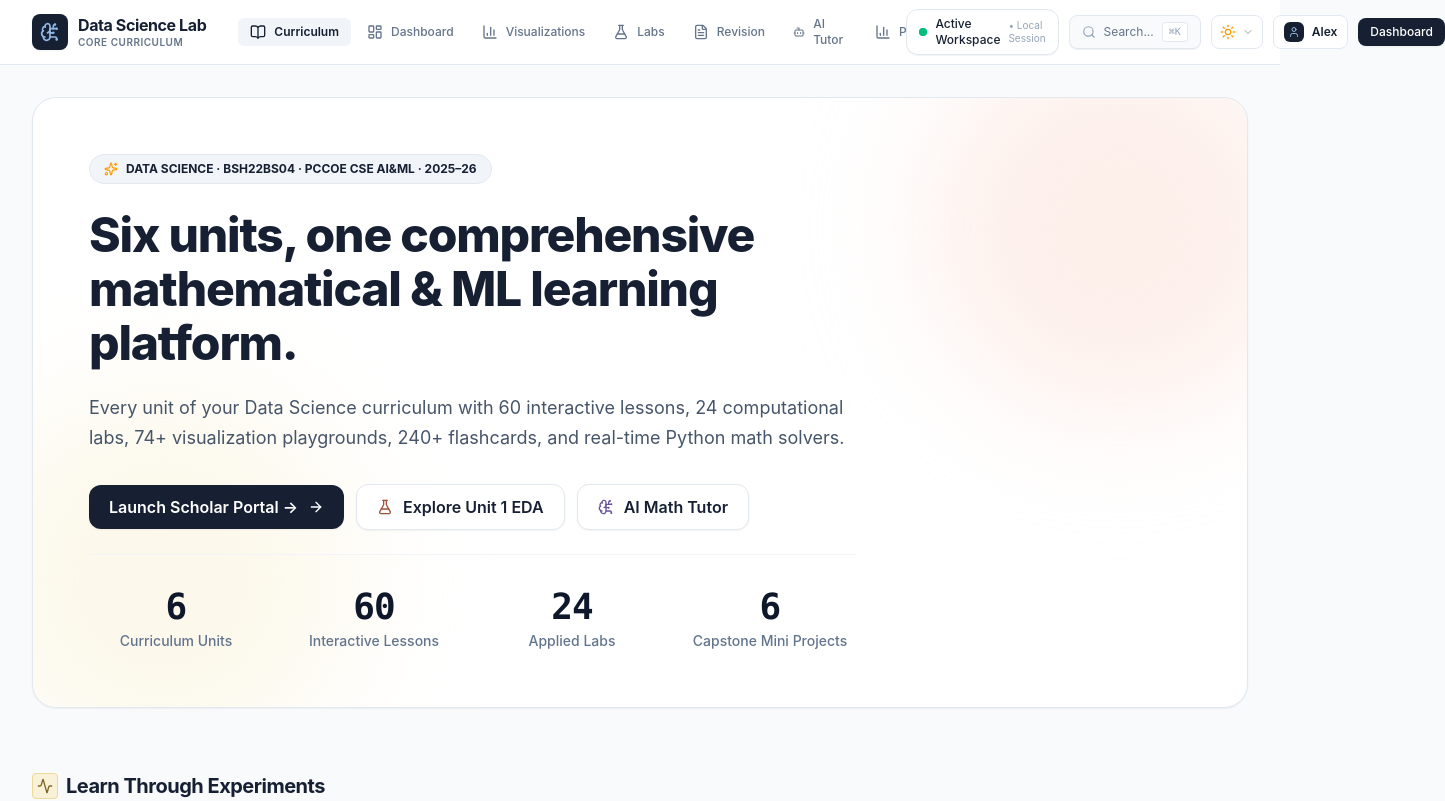
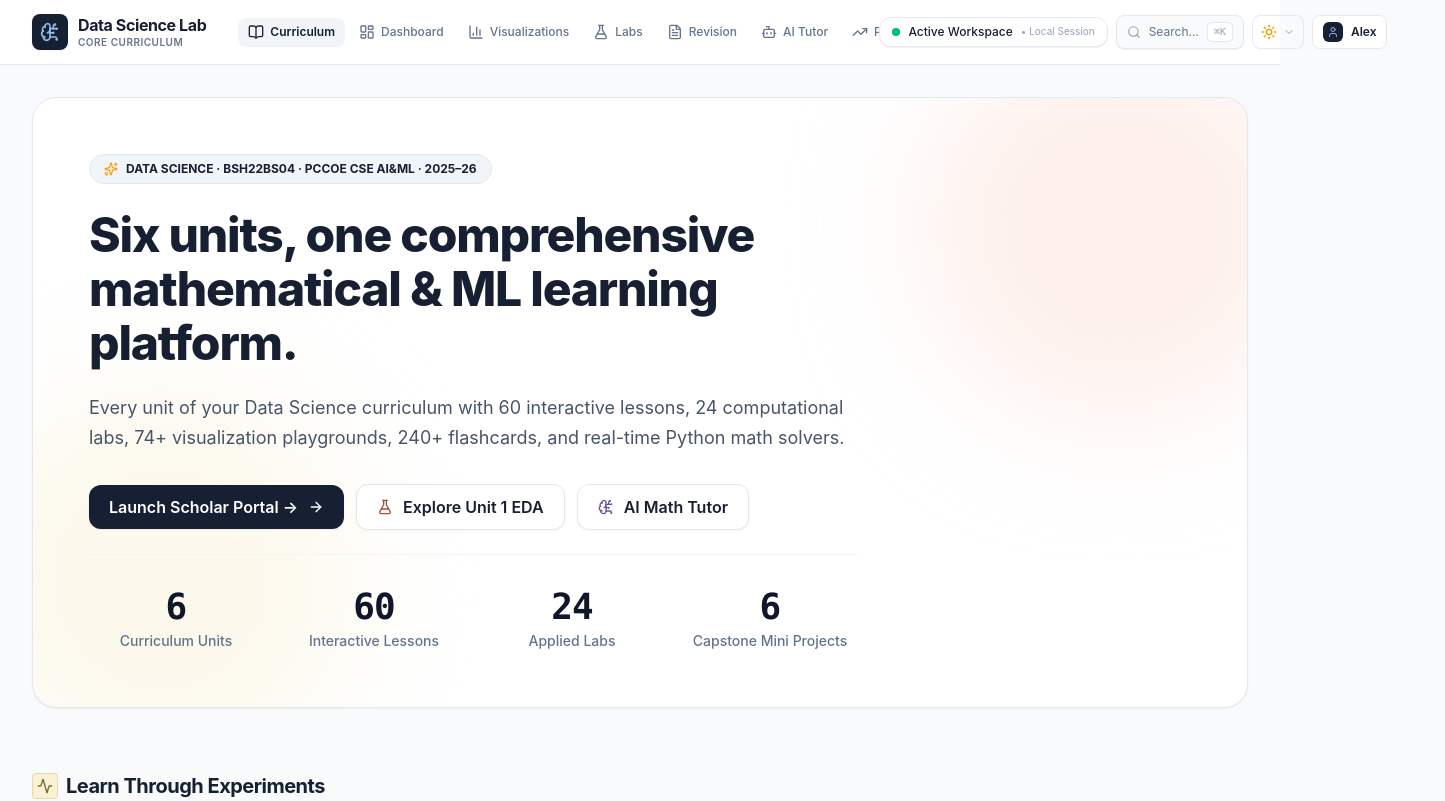
Before and after one commit to siyaagrawal475-rgb/data-science-lab, a Next.js app: page / in a window 1280 px wide. Shown: the top 801 px of the page, 1445 px wide, since content can reach past the window. Built offline with nearby package versions, Linux system fonts and the light colour scheme.

Commit message:
fix(nav): arrange navigation tabs properly, prevent wrapping and ensure all tabs are visible

```diff
--- a/src/components/layout/Navbar.tsx
+++ b/src/components/layout/Navbar.tsx
@@ -9,6 +9,7 @@ import {
   BookOpen,
   FlaskConical,
   BarChart3,
+  TrendingUp,
   LogIn,
   Menu,
   X,
@@ -50,7 +51,7 @@ export const Navbar: React.FC = () => {
     { href: '/labs/eda', label: 'Labs', icon: <FlaskConical className="w-4 h-4" /> },
     { href: '/revision', label: 'Revision', icon: <FileText className="w-4 h-4" /> },
     { href: '/tutor', label: 'AI Tutor', icon: <Bot className="w-4 h-4" /> },
-    { href: '/progress', label: 'Progress', icon: <BarChart3 className="w-4 h-4" /> },
+    { href: '/progress', label: 'Progress', icon: <TrendingUp className="w-4 h-4" /> },
   ];
 
   return (
@@ -75,7 +76,7 @@ export const Navbar: React.FC = () => {
               </Link>
 
               {/* Desktop Nav Links */}
-              <nav className="hidden xl:flex items-center gap-1">
+              <nav className="hidden lg:flex items-center gap-0.5 xl:gap-1">
                 {navLinks.map((link) => {
                   const isActive = pathname === link.href;
                   return (
@@ -83,14 +84,14 @@ export const Navbar: React.FC = () => {
                       key={link.href}
                       href={link.href}
                       className={cn(
-                        'flex items-center gap-2 px-3 py-1.5 rounded-md text-xs font-medium transition-colors',
+                        'flex items-center gap-1.5 px-2.5 py-1.5 rounded-lg text-xs font-medium whitespace-nowrap shrink-0 transition-colors',
                         isActive
-                          ? 'text-[#172033] dark:text-[#F1F5F9] bg-[#F1F5F9] dark:bg-[#202D3B] font-semibold'
+                          ? 'text-[#172033] dark:text-[#F1F5F9] bg-[#F1F5F9] dark:bg-[#202D3B] font-semibold shadow-2xs'
                           : 'text-[#64748B] dark:text-[#B8C4D1] hover:text-[#172033] dark:hover:text-[#F1F5F9] hover:bg-[#F8FAFC] dark:hover:bg-[#1B2735]'
                       )}
                     >
                       {link.icon}
-                      <span>{link.label}</span>
+                      <span className="whitespace-nowrap">{link.label}</span>
                     </Link>
                   );
                 })}
@@ -98,17 +99,17 @@ export const Navbar: React.FC = () => {
             </div>
 
             {/* Right: Search, Actions, Profile & Theme Toggle */}
-            <div className="hidden md:flex items-center gap-2.5">
-              <VisitorCounter className="hidden xl:inline-flex" />
+            <div className="hidden md:flex items-center gap-2 shrink-0">
+              <VisitorCounter className="hidden 2xl:inline-flex" />
 
               <button
                 onClick={() => setIsSearchOpen(true)}
-                className="flex items-center gap-2 px-3 py-1.5 rounded-lg border border-[#E2E8F0] dark:border-[#2E3B4A] bg-[#F8FAFC] dark:bg-[#101923] text-xs text-[#64748B] dark:text-[#CBD5E1] hover:border-[#CBD5E1] dark:hover:border-[#3D4F63] hover:text-[#172033] dark:hover:text-white transition-all cursor-pointer shadow-2xs"
+                className="flex items-center gap-2 px-2.5 py-1.5 rounded-lg border border-[#E2E8F0] dark:border-[#2E3B4A] bg-[#F8FAFC] dark:bg-[#101923] text-xs text-[#64748B] dark:text-[#CBD5E1] hover:border-[#CBD5E1] dark:hover:border-[#3D4F63] hover:text-[#172033] dark:hover:text-white transition-all cursor-pointer shadow-2xs shrink-0"
                 title="Search topics, lessons, labs (Ctrl+K)"
               >
                 <Search className="w-3.5 h-3.5 text-[#94A3B8] dark:text-[#91B9E8]" />
-                <span>Search...</span>
-                <kbd className="hidden lg:inline-flex text-[10px] font-mono px-1.5 py-0.5 rounded bg-white dark:bg-[#202D3B] border border-[#E2E8F0] dark:border-[#2E3B4A] text-[#94A3B8] dark:text-[#CBD5E1]">
+                <span className="hidden xl:inline">Search...</span>
+                <kbd className="text-[10px] font-mono px-1.5 py-0.5 rounded bg-white dark:bg-[#202D3B] border border-[#E2E8F0] dark:border-[#2E3B4A] text-[#94A3B8] dark:text-[#CBD5E1]">
                   ⌘K
                 </kbd>
               </button>
@@ -118,7 +119,7 @@ export const Navbar: React.FC = () => {
               {user ? (
                 <Link
                   href="/profile"
-                  className="flex items-center gap-2 px-2.5 py-1.5 rounded-lg border border-[#E2E8F0] dark:border-[#2E3B4A] bg-white dark:bg-[#151F2B] hover:bg-[#F8FAFC] dark:hover:bg-[#202D3B] text-xs font-semibold text-[#172033] dark:text-[#F1F5F9] transition-colors cursor-pointer"
+                  className="flex items-center gap-2 px-2.5 py-1.5 rounded-lg border border-[#E2E8F0] dark:border-[#2E3B4A] bg-white dark:bg-[#151F2B] hover:bg-[#F8FAFC] dark:hover:bg-[#202D3B] text-xs font-semibold text-[#172033] dark:text-[#F1F5F9] transition-colors cursor-pointer shrink-0"
                   title="View Student Dossier & Profile"
                 >
                   <div className="w-5 h-5 rounded-md bg-[#172033] dark:bg-[#202D3B] text-[#91B9E8] flex items-center justify-center text-[10px]">
@@ -127,7 +128,7 @@ export const Navbar: React.FC = () => {
                   <span className="max-w-[100px] truncate">{user.name.split(' ')[0]}</span>
                 </Link>
               ) : (
-                <Link href="/login">
+                <Link href="/login" className="shrink-0">
                   <Button
                     variant="outline"
                     size="sm"
@@ -137,12 +138,6 @@ export const Navbar: React.FC = () => {
                   </Button>
                 </Link>
               )}
-
-              <Link href="/dashboard">
-                <Button variant="primary" size="sm">
-                  Dashboard
-                </Button>
-              </Link>
             </div>
 
             {/* Mobile Actions Button */}
```
